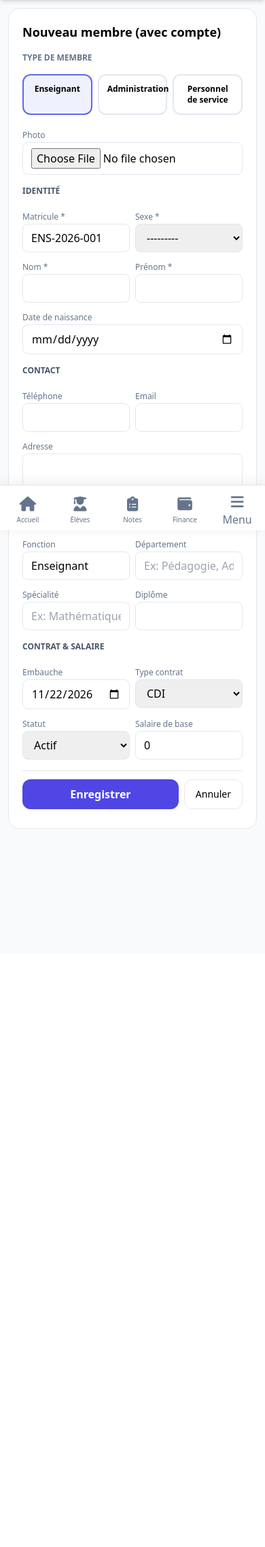
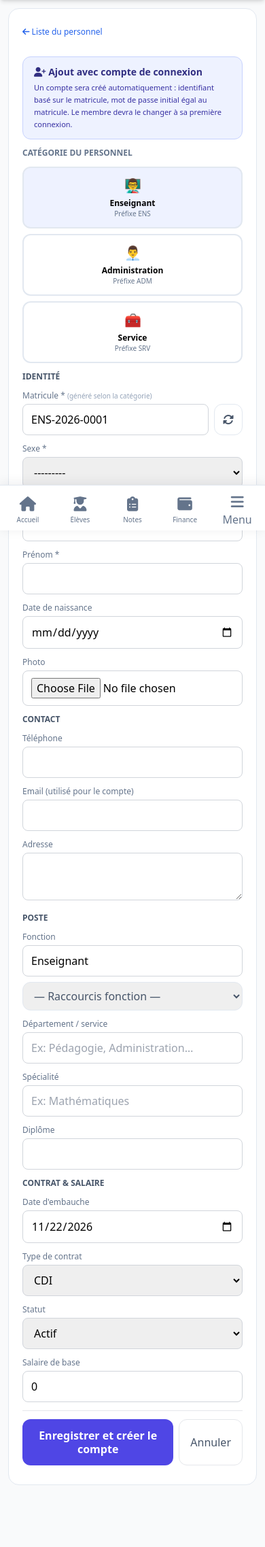
Before and after one commit to issa1299/SiraScol, a Django app: page /enseignants/ajouter/ in a window 390 px wide; the page is wider, and only the part inside the window is pictured. Shown: the part 64-2339 px from the top of that part at 68% size. Before the commit the page ends 1283 px from the top of that part, so only its background shows below. Run offline with Django 5.2, Linux system fonts and the light colour scheme; the visitor is signed in with stand-in values (Sample User, id 1); data that the repository does not hold is empty; parts of the project's set-up code (start-up, migrations or seed data) failed here and were passed over; some libraries are stand-ins or nearby versions.

Commit message:
FEAT: Boite de dialogue scan enrichie et refonte formulaires personnel avec/sans compte

```diff
--- a/core/account_sync.py
+++ b/core/account_sync.py
@@ -165,6 +165,10 @@ def connect_signals():
     def _teacher_user(sender, instance, **kwargs):
         if kwargs.get('raw'):
             return
+        # Un personnel ajouté « sans compte » ne doit jamais se voir créer
+        # automatiquement un identifiant, y compris lors d'une modification.
+        if hasattr(instance, 'has_account') and not instance.has_account:
+            return
         try:
             ensure_user_for_teacher(instance)
         except Exception:
--- a/teachers/models.py
+++ b/teachers/models.py
@@ -32,6 +32,10 @@ class Teacher(models.Model):
 
     user = models.OneToOneField(
         User, on_delete=models.CASCADE, related_name='teacher', null=True, blank=True
+    )
+    has_account = models.BooleanField(
+        default=True, verbose_name='Compte de connexion',
+        help_text='Désactivé pour un personnel ajouté sans compte.',
     )
     matricule = models.CharField(max_length=30, unique=True, verbose_name='Matricule')
     first_name = models.CharField(max_length=100, verbose_name='Prénom')
--- a/teachers/urls.py
+++ b/teachers/urls.py
@@ -13,6 +13,7 @@ urlpatterns = [
     path('dashboard/', views.personnel_dashboard, name='dashboard'),
     path('liste/', views.teacher_list, name='staff_list'),
     path('enseignants/', views.teacher_list, name='enseignants'),
+    path('matricule-suivant/', views.next_matricule, name='next_matricule'),
     path('ajouter/', views.teacher_create, name='create'),
     path('<int:pk>/', views.teacher_detail, name='detail'),
     path('<int:pk>/modifier/', views.teacher_edit, name='edit'),
--- a/teachers/views.py
+++ b/teachers/views.py
@@ -163,16 +163,45 @@ def teacher_detail(request, pk):
     return render(request, 'teachers/teacher_detail.html', ctx)
 
 
+MATRICULE_PREFIXES = {
+    'enseignant': 'ENS',
+    'admin': 'ADM',
+    'service': 'SRV',
+}
+DEFAULT_MATRICULE_PREFIX = 'PER'
+
+
+def prefix_for_category(category):
+    """Préfixe de matricule correspondant à la catégorie du personnel."""
+    return MATRICULE_PREFIXES.get((category or '').strip().lower(), DEFAULT_MATRICULE_PREFIX)
+
+
 def _next_matricule(prefix='ENS'):
+    """Prochain matricule libre, numéroté correctement même au-delà de 999."""
+    import re
     year = date.today().year
-    last = Teacher.objects.filter(matricule__startswith=f'{prefix}-{year}').order_by('-matricule').first()
-    next_n = 1
-    if last and last.matricule:
-        try:
-            next_n = int(last.matricule.split('-')[-1]) + 1
-        except Exception:
-            next_n = Teacher.objects.count() + 1
-    return f'{prefix}-{year}-{next_n:03d}'
+    base = f'{prefix}-{year}-'
+    max_n = 0
+    for value in Teacher.objects.filter(
+        matricule__startswith=base
+    ).values_list('matricule', flat=True):
+        match = re.search(r'-(\d+)$', value or '')
+        if match:
+            max_n = max(max_n, int(match.group(1)))
+    candidate = f'{base}{max_n + 1:04d}'
+    # Sécurité : éviter toute collision résiduelle (matricule libre saisi à la main).
+    while Teacher.objects.filter(matricule=candidate).exists():
+        max_n += 1
+        candidate = f'{base}{max_n + 1:04d}'
+    return candidate
+
+
+@login_required
+def next_matricule(request):
+    """Matricule proposé selon la catégorie (pour les formulaires)."""
+    from django.http import JsonResponse
+    category = request.GET.get('category', 'enseignant')
+    return JsonResponse({'matricule': _next_matricule(prefix_for_category(category))})
 
 
 @login_required
@@ -200,8 +229,17 @@ def teacher_create(request):
         form = TeacherForm(data, request.FILES)
         if form.is_valid():
             try:
-                teacher = form.save()
-                msg = f"Personnel {teacher} créé."
+                teacher = form.save(commit=False)
+                # Le matricule est propre au type de personnel et toujours unique.
+                expected = prefix_for_category(form.cleaned_data.get('category'))
+                mat = (teacher.matricule or '').strip()
+                wrong_prefix = not mat.upper().startswith(expected + '-')
+                duplicate = Teacher.objects.filter(matricule=mat).exists()
+                if not mat or wrong_prefix or duplicate:
+                    teacher.matricule = _next_matricule(expected)
+                teacher.has_account = bool(with_account)
+                teacher.save()
+                msg = f"Personnel {teacher} créé (matricule {teacher.matricule})."
                 if with_account:
                     user, created, pwd = ensure_user_for_teacher(teacher)
                     if created and pwd:
@@ -225,16 +263,21 @@ def teacher_create(request):
         elif is_modal:
             # renvoyer le formulaire avec erreurs
             from django.urls import reverse
+            form_template = (
+                'teachers/teacher_form_with_account.html' if with_account
+                else 'teachers/teacher_form_without_account.html'
+            )
             ctx = {
                 'form': form,
+                'form_template': form_template,
                 'form_action': reverse('teachers:create') + ('?with_account=0' if not with_account else '?with_account=1'),
                 'title': 'Nouveau membre',
                 'with_account': with_account,
             }
-            return render(request, 'teachers/teacher_form_modal.html', ctx)
+            return render(request, form_template, ctx)
     else:
         cat = request.GET.get('category', 'enseignant')
-        prefix = {'enseignant': 'ENS', 'admin': 'ADM', 'service': 'SRV'}.get(cat, 'ENS')
+        prefix = prefix_for_category(cat)
         form = TeacherForm(initial={
             'status': 'actif',
             'category': cat,
@@ -244,15 +287,20 @@ def teacher_create(request):
         })
     from django.urls import reverse
     action = reverse('teachers:create') + ('?with_account=0' if not with_account else '?with_account=1')
+    form_template = (
+        'teachers/teacher_form_with_account.html' if with_account
+        else 'teachers/teacher_form_without_account.html'
+    )
     ctx = {
         'form': form,
+        'form_template': form_template,
         'form_action': action,
         'title': 'Nouveau membre (avec compte)' if with_account else 'Ajouter personnel (sans compte)',
         'with_account': with_account,
     }
     if is_modal:
-        return render(request, 'teachers/teacher_form_modal.html', ctx)
-    return render(request, 'teachers/teacher_form.html', ctx)
+        return render(request, form_template, ctx)
+    return render(request, 'teachers/teacher_form_page.html', ctx)
 
 
 @login_required
@@ -302,8 +350,8 @@ def teacher_edit(request, pk):
         'with_account': False,
     }
     if is_modal:
-        return render(request, 'teachers/teacher_form_modal.html', ctx)
-    return render(request, 'teachers/teacher_form.html', ctx)
+        return render(request, form_template, ctx)
+    return render(request, 'teachers/teacher_form_page.html', ctx)
 
 
 @login_required
--- /dev/null
+++ b/templates/teachers/_teacher_fields.html
@@ -0,0 +1,163 @@
+{% comment %}Champs partagés des formulaires personnel (avec / sans compte).{% endcomment %}
+{% if form.errors %}
+<div class="bg-red-50 text-red-700 text-xs rounded-xl p-3 mb-3 space-y-1">
+  {% for field, errs in form.errors.items %}
+    <p><strong>{{ field }}</strong> : {{ errs|join:", " }}</p>
+  {% endfor %}
+</div>
+{% endif %}
+
+<p class="text-xs font-bold uppercase text-slate-500 mb-2">Catégorie du personnel</p>
+<div class="grid grid-cols-1 sm:grid-cols-3 gap-2" id="cat-picker">
+  {% with cat=form.initial.category|default:form.category.value|default:"enseignant" %}
+  <label class="cat-opt cursor-pointer border-2 rounded-xl p-3 text-center transition {% if cat == 'enseignant' %}border-indigo-500 bg-indigo-50{% else %}border-slate-200{% endif %}">
+    <input type="radio" name="category" value="enseignant" class="sr-only" {% if cat == 'enseignant' %}checked{% endif %}>
+    <span class="text-xl block mb-1">👨‍🏫</span>
+    <span class="text-xs font-bold block">Enseignant</span>
+    <span class="text-[10px] text-slate-500 block">Préfixe ENS</span>
+  </label>
+  <label class="cat-opt cursor-pointer border-2 rounded-xl p-3 text-center transition {% if cat == 'admin' %}border-amber-500 bg-amber-50{% else %}border-slate-200{% endif %}">
+    <input type="radio" name="category" value="admin" class="sr-only" {% if cat == 'admin' %}checked{% endif %}>
+    <span class="text-xl block mb-1">👨‍💼</span>
+    <span class="text-xs font-bold block">Administration</span>
+    <span class="text-[10px] text-slate-500 block">Préfixe ADM</span>
+  </label>
+  <label class="cat-opt cursor-pointer border-2 rounded-xl p-3 text-center transition {% if cat == 'service' %}border-slate-500 bg-slate-100{% else %}border-slate-200{% endif %}">
+    <input type="radio" name="category" value="service" class="sr-only" {% if cat == 'service' %}checked{% endif %}>
+    <span class="text-xl block mb-1">🧰</span>
+    <span class="text-xs font-bold block">Service</span>
+    <span class="text-[10px] text-slate-500 block">Préfixe SRV</span>
+  </label>
+  {% endwith %}
+</div>
+
+<p class="text-xs font-bold uppercase text-slate-600 mt-4 mb-2">Identité</p>
+<div class="grid grid-cols-1 sm:grid-cols-2 gap-3">
+  <div>
+    <label class="block text-xs text-slate-500 mb-1">Matricule * <span class="text-[10px] text-slate-400">(généré selon la catégorie)</span></label>
+    <div class="flex gap-2">
+      {{ form.matricule }}
+      <button type="button" id="btn-regen-matricule" title="Régénérer le matricule"
+              class="shrink-0 px-3 rounded-xl border border-slate-200 text-slate-600 text-xs">
+        <i class="fas fa-rotate"></i>
+      </button>
+    </div>
+  </div>
+  <div><label class="block text-xs text-slate-500 mb-1">Sexe *</label>{{ form.gender }}</div>
+  <div><label class="block text-xs text-slate-500 mb-1">Nom *</label>{{ form.last_name }}</div>
+  <div><label class="block text-xs text-slate-500 mb-1">Prénom *</label>{{ form.first_name }}</div>
+  <div class="sm:col-span-2"><label class="block text-xs text-slate-500 mb-1">Date de naissance</label>{{ form.date_of_birth }}</div>
+  <div class="sm:col-span-2"><label class="block text-xs text-slate-500 mb-1">Photo</label>{{ form.photo }}</div>
+</div>
+
+<p class="text-xs font-bold uppercase text-slate-600 mt-4 mb-2">Contact</p>
+<div class="grid grid-cols-1 sm:grid-cols-2 gap-3">
+  <div><label class="block text-xs text-slate-500 mb-1">Téléphone</label>{{ form.phone }}</div>
+  <div><label class="block text-xs text-slate-500 mb-1">Email {% if with_account %}(utilisé pour le compte){% endif %}</label>{{ form.email }}</div>
+  <div class="sm:col-span-2"><label class="block text-xs text-slate-500 mb-1">Adresse</label>{{ form.address }}</div>
+</div>
+
+<p class="text-xs font-bold uppercase text-slate-600 mt-4 mb-2">Poste</p>
+<div class="grid grid-cols-1 sm:grid-cols-2 gap-3">
+  <div>
+    <label class="block text-xs text-slate-500 mb-1">Fonction</label>
+    {{ form.function }}
+    <select id="function-presets" class="mt-2 w-full border border-slate-200 rounded-xl px-3 py-2 text-xs text-slate-600">
+      <option value="">— Raccourcis fonction —</option>
+    </select>
+  </div>
+  <div><label class="block text-xs text-slate-500 mb-1">Département / service</label>{{ form.department }}</div>
+  <div><label class="block text-xs text-slate-500 mb-1">Spécialité</label>{{ form.speciality }}</div>
+  <div><label class="block text-xs text-slate-500 mb-1">Diplôme</label>{{ form.diploma }}</div>
+</div>
+
+<p class="text-xs font-bold uppercase text-slate-600 mt-4 mb-2">Contrat & salaire</p>
+<div class="grid grid-cols-1 sm:grid-cols-2 gap-3">
+  <div><label class="block text-xs text-slate-500 mb-1">Date d'embauche</label>{{ form.hire_date }}</div>
+  <div><label class="block text-xs text-slate-500 mb-1">Type de contrat</label>{{ form.contract_type }}</div>
+  <div><label class="block text-xs text-slate-500 mb-1">Statut</label>{{ form.status }}</div>
+  <div><label class="block text-xs text-slate-500 mb-1">Salaire de base</label>{{ form.base_salary }}</div>
+</div>
+
+<script>
+(function(){
+  var form = document.getElementById('teacher-form-modal');
+  if (!form) return;
+  var presets = {
+    enseignant: ['Enseignant', 'Professeur principal', 'Formateur', 'Surveillant pédagogique'],
+    admin: ['Directeur', 'Directeur adjoint', 'Secrétaire', 'Comptable', 'Censeur', 'Économe', 'Informaticien', 'Bibliothécaire'],
+    service: ['Gardien', "Agent d'entretien", 'Cuisinier', 'Chauffeur', 'Planton', 'Agent de sécurité']
+  };
+  var sel = document.getElementById('function-presets');
+  var fnField = form.querySelector('[name="function"]');
+  var matField = form.querySelector('[name="matricule"]');
+  var radios = form.querySelectorAll('input[name="category"]');
+  var matUrl = '{% url "teachers:next_matricule" %}';
+
+  function currentCategory(){
+    var r = form.querySelector('input[name="category"]:checked');
+    return r ? r.value : 'enseignant';
+  }
+  function paint(){
+    form.querySelectorAll('.cat-opt').forEach(function(lab){
+      var r = lab.querySelector('input[type=radio]');
+      lab.className = 'cat-opt cursor-pointer border-2 rounded-xl p-3 text-center transition border-slate-200';
+      if (r && r.checked) {
+        if (r.value === 'enseignant') lab.className += ' border-indigo-500 bg-indigo-50';
+        else if (r.value === 'admin') lab.className += ' border-amber-500 bg-amber-50';
+        else lab.className += ' border-slate-500 bg-slate-100';
+      }
+    });
+  }
+  function refreshMatricule(){
+    if (!matField || !matUrl) return;
+    fetch(matUrl + '?category=' + encodeURIComponent(currentCategory()), {
+      headers: {'X-Requested-With':'XMLHttpRequest'}, credentials:'same-origin'
+    }).then(function(r){ return r.json(); })
+      .then(function(d){ if (d.matricule) matField.value = d.matricule; })
+      .catch(function(){});
+  }
+  function fill(cat){
+    if (sel) {
+      sel.innerHTML = '<option value="">— Raccourcis fonction —</option>';
+      (presets[cat] || []).forEach(function(p){
+        var o = document.createElement('option'); o.value = p; o.textContent = p; sel.appendChild(o);
+      });
+    }
+    var btn = document.getElementById('teacher-submit-btn');
+    if (btn) btn.textContent = (cat === 'enseignant') ? 'Suivant → Affectations' : 'Enregistrer le membre';
+  }
+  function sync(){ fill(currentCategory()); paint(); }
+  radios.forEach(function(r){ r.addEventListener('change', function(){ sync(); refreshMatricule(); }); });
+  if (sel) sel.addEventListener('change', function(){ if (sel.value && fnField) fnField.value = sel.value; });
+  var regen = document.getElementById('btn-regen-matricule');
+  if (regen) regen.addEventListener('click', refreshMatricule);
+  sync();
+
+  form.addEventListener('submit', function(e) {
+    var body = document.getElementById('modal-dynamic-body');
+    if (!body || !body.contains(form)) return; // page complète : soumission normale
+    e.preventDefault();
+    var title = document.getElementById('modal-dynamic-title');
+    body.innerHTML = '<p class="text-center py-8 text-slate-500"><i class="fas fa-spinner fa-spin"></i> Enregistrement…</p>';
+    var fd = new FormData(form);
+    var checked = form.querySelector('input[name="category"]:checked');
+    if (checked) fd.set('category', checked.value);
+    function getCookie(n){var m=document.cookie.match('(^|;)\\s*'+n+'\\s*=\\s*([^;]+)');return m?m.pop():'';}
+    var csrf = (fd.get('csrfmiddlewaretoken') || getCookie('csrftoken') || '');
+    fetch(form.action + (form.action.indexOf('?')>=0?'&':'?') + 'modal=1', {
+      method:'POST', body:fd,
+      headers:{ 'X-Requested-With':'XMLHttpRequest', 'X-CSRFToken':csrf },
+      credentials:'same-origin'
+    }).then(function(r){ return r.text(); }).then(function(html){
+      if (!html) { body.innerHTML = '<p class="text-amber-700 text-sm">Réponse vide. <a href="/enseignants/" class="underline">Liste</a></p>'; return; }
+      body.innerHTML = html;
+      if (title && html.indexOf('cycle enseigne') !== -1) title.textContent = 'Affectations';
+      body.querySelectorAll('script').forEach(function(old){
+        var s = document.createElement('script'); s.textContent = old.textContent;
+        old.parentNode.replaceChild(s, old);
+      });
+    }).catch(function(){ body.innerHTML = '<p class="text-red-600 text-sm">Erreur réseau. Réessayez.</p>'; });
+  });
+})();
+</script>
--- /dev/null
+++ b/templates/teachers/teacher_form_page.html
@@ -0,0 +1,14 @@
+{% extends "base.html" %}
+{% block title %}{{ title|default:"Ajouter du personnel" }} — SiraScol{% endblock %}
+{% block content %}
+<div class="max-w-2xl mx-auto bg-white rounded-2xl border border-slate-200 p-5 mb-20">
+  <a href="{% url 'teachers:list' %}" class="text-xs text-blue-600 hover:underline inline-block mb-4">
+    <i class="fas fa-arrow-left"></i> Liste du personnel
+  </a>
+  {% if with_account %}
+    {% include "teachers/teacher_form_with_account.html" %}
+  {% else %}
+    {% include "teachers/teacher_form_without_account.html" %}
+  {% endif %}
+</div>
+{% endblock %}
--- /dev/null
+++ b/templates/teachers/teacher_form_with_account.html
@@ -0,0 +1,21 @@
+<form method="post" action="{{ form_action }}" enctype="multipart/form-data" id="teacher-form-modal" class="space-y-3 pb-4">
+  {% csrf_token %}
+  <input type="hidden" name="with_account" value="1">
+
+  <div class="rounded-xl border border-indigo-200 bg-indigo-50 px-4 py-3">
+    <p class="text-sm font-bold text-indigo-900"><i class="fas fa-user-plus"></i> Ajout avec compte de connexion</p>
+    <p class="text-[11px] text-indigo-800 mt-1 leading-relaxed">
+      Un compte sera créé automatiquement : identifiant basé sur le matricule,
+      mot de passe initial égal au matricule. Le membre devra le changer à sa première connexion.
+    </p>
+  </div>
+
+  {% include "teachers/_teacher_fields.html" %}
+
+  <div class="sticky bottom-0 bg-white border-t pt-3 flex gap-2">
+    <button type="submit" id="teacher-submit-btn" class="flex-1 bg-indigo-600 text-white py-3.5 min-h-[44px] rounded-xl text-sm font-semibold">
+      Enregistrer et créer le compte
+    </button>
+    <button type="button" onclick="closeModal('modal-dynamic')" class="px-4 border rounded-xl text-sm min-h-[44px] text-slate-600">Annuler</button>
+  </div>
+</form>
```
Also changed, not shown: attendance/views.py (+12 -3 lines), teachers/tests.py (+84 -2 lines), templates/attendance/scan_qr.html (+9 -2 lines), templates/attendance/scan_result_modal.html (+9 -5 lines), templates/teachers/teacher_form_without_account.html (added, +21 -0 lines), teachers/migrations/0004_teacher_has_account.py (added).
